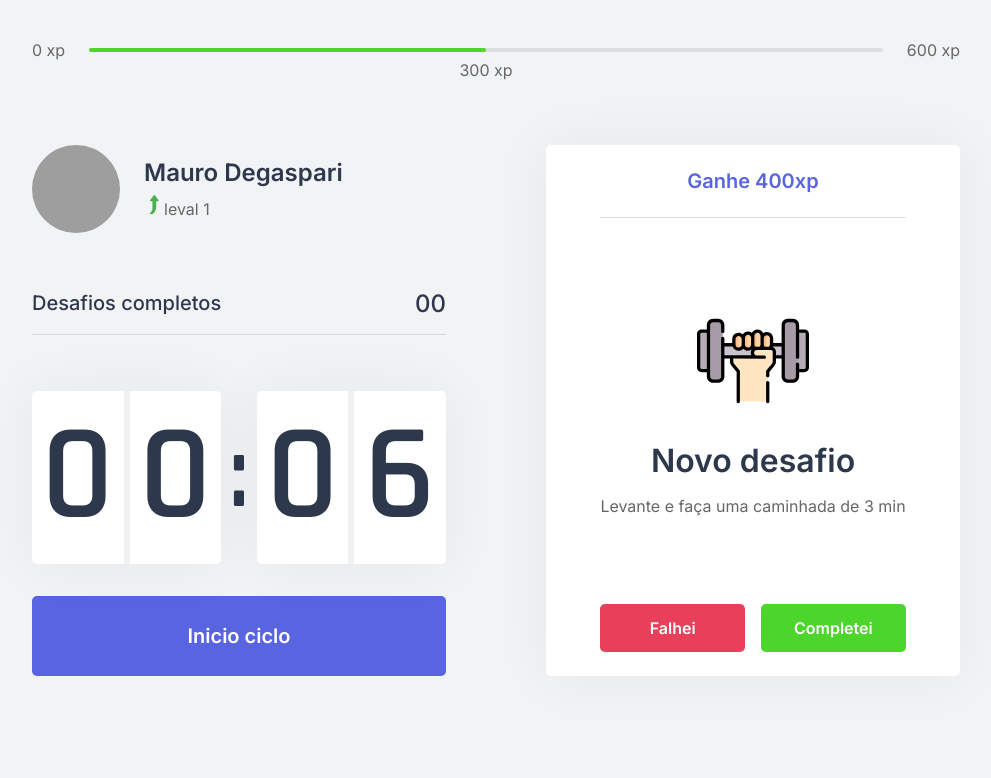
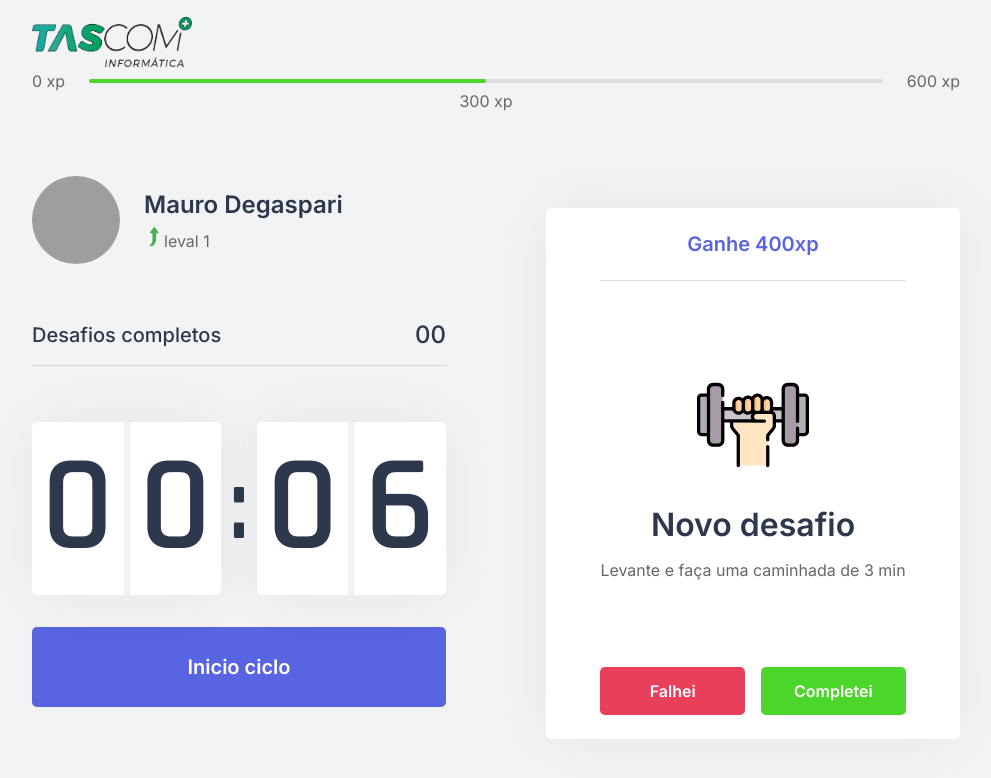
Before and after one commit to MauroDegaspari/Tascom-Pomodo, a Next.js app: page / in a window 1280 px wide. Shown: the top 778 px of the page, without its empty margins (144-1135 px from the left). Built offline with nearby package versions, Linux system fonts and the light colour scheme; grey boxes are pictures that could not be loaded.

Commit message:
add logotipo

```diff
--- /dev/null
+++ b/src/components/Cabecario.tsx
@@ -0,0 +1,9 @@
+import styles from '../styles/components/Cabecario.module.css'
+
+export function Cabecario(){
+    return(
+        <div className={styles.cabecarioContainer}>
+            <img width="160px" height="50px" src="icons/logo_tascom.png" alt="logo"/>
+        </div>
+    );
+}
--- a/src/pages/index.tsx
+++ b/src/pages/index.tsx
@@ -7,14 +7,16 @@ import styles from '../styles/pages/Home.module.css';
 
 import Head from 'next/head'
 import { Desafio } from "../components/Desafio";
+import { Cabecario } from "../components/Cabecario";
 
 
 export default function Home() {
   return (
   <div className={styles.Container}>
     <head>
-      <title>Tascom | Score</title>
+      <title>Tascom | Pomodoro</title>
     </head>
+    <Cabecario/>
     <Bar/>
      <section>
        <div>
--- a/src/styles/components/Bar.module.css
+++ b/src/styles/components/Bar.module.css
@@ -1,6 +1,7 @@
     .Bar{
     display: flex;
     align-items: center;
+    margin-bottom: 2rem;
     }
 
     .Bar span{
--- /dev/null
+++ b/src/styles/components/Cabecario.module.css
@@ -0,0 +1,4 @@
+.cabecarioContainer{
+   margin-top: -23px;
+
+}
--- a/src/styles/components/Desafio.module.css
+++ b/src/styles/components/Desafio.module.css
@@ -5,6 +5,7 @@
     border-radius: 5px;
     box-shadow: 0 0 60px rgba(0, 0, 0, 0.05 );
     padding: 1.5rem 2rem;
+    margin-top: 2rem;
 
     display: flex;
     flex-direction: column;
```
Also changed, not shown: public/icons/logo_tascom.png (added).
